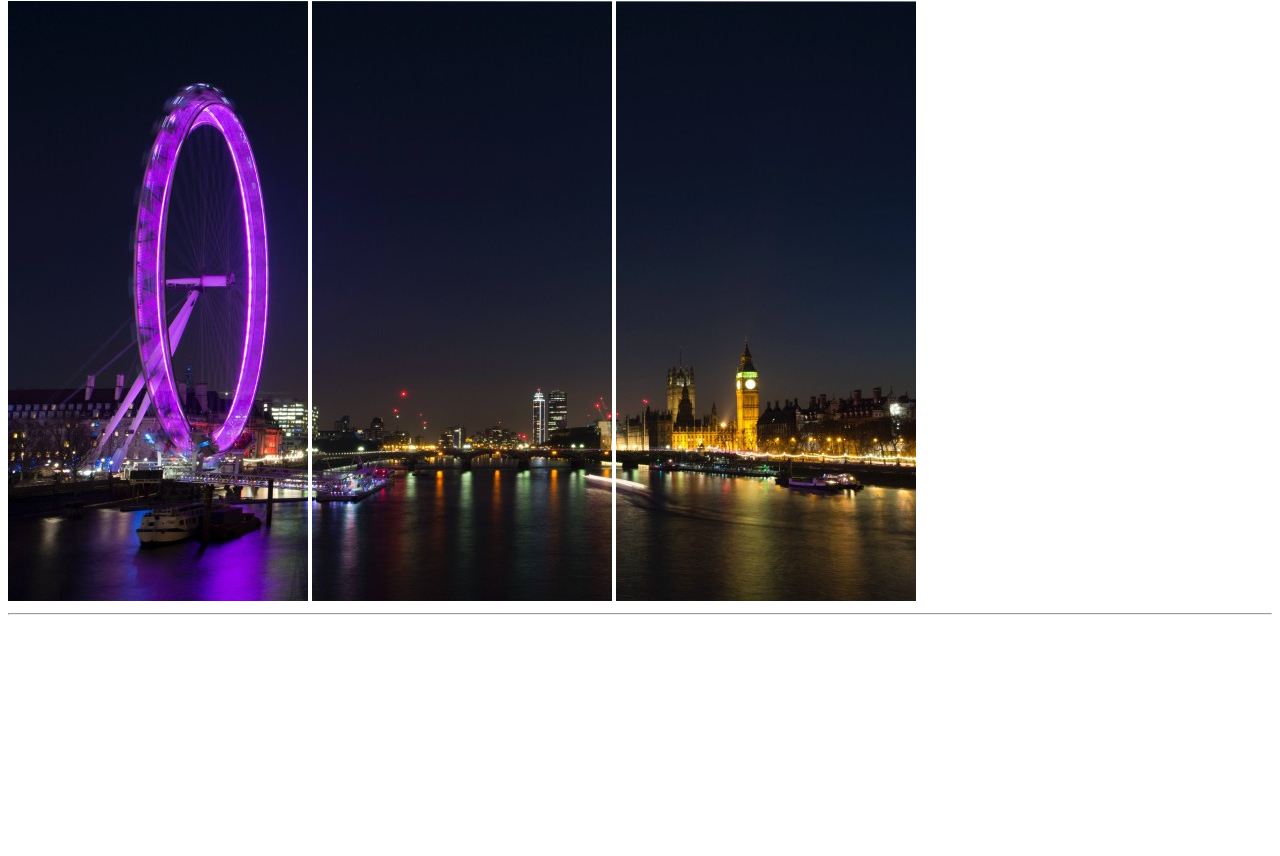
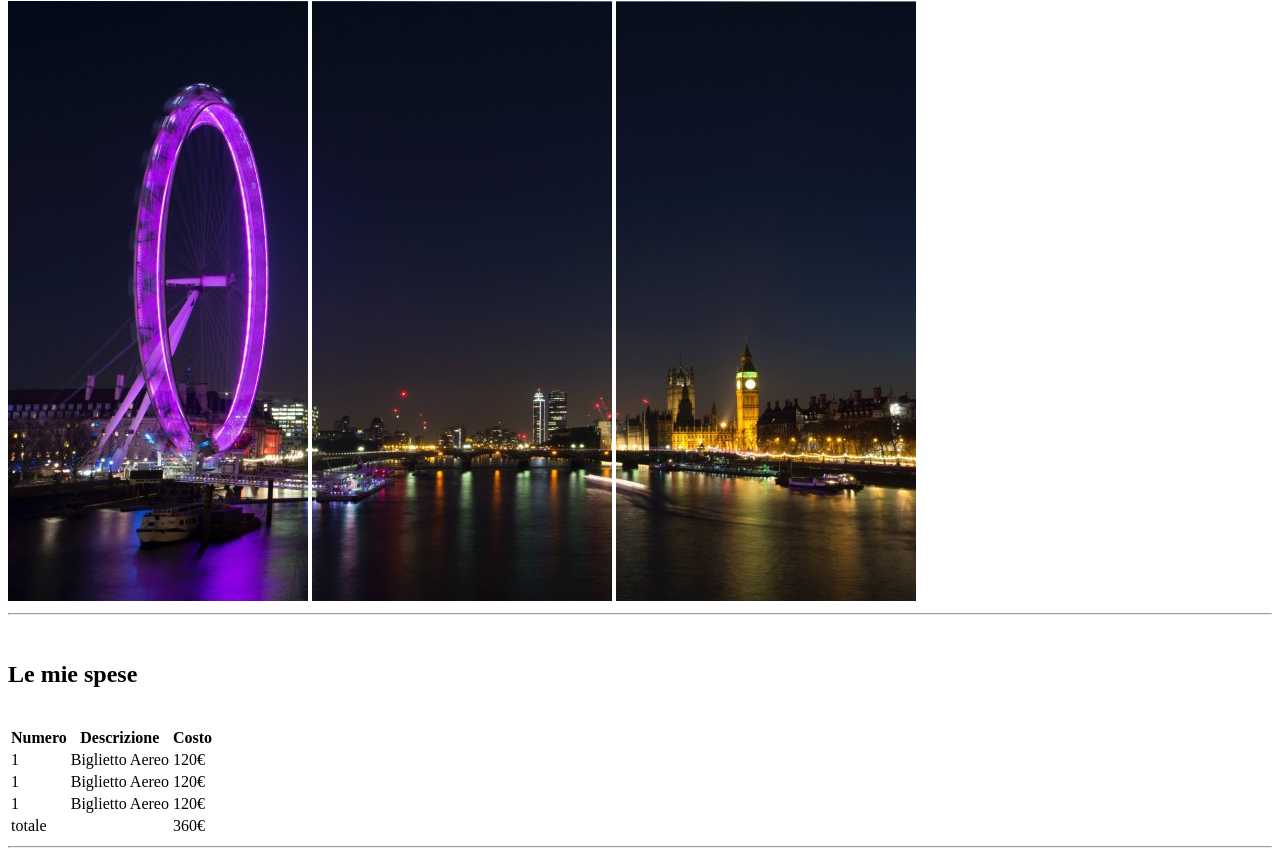
Before and after one commit to GianniC88/london-trip, a plain HTML site: page index.html in a window 1280 px wide. Shown: the part 79-935 px from the top of the page. Before the commit the page ends 800 px from the top, so only its background shows below. Drawn offline with Linux system fonts and the light colour scheme.

Commit message:
inserimento tabella

```diff
--- a/index.html
+++ b/index.html
@@ -12,13 +12,49 @@
     <img src="./img/pexels-bill-emrich-230794-0.jpg" alt="sfondo1">
     <img src="./img/pexels-bill-emrich-230794-1.jpg" alt="sfondo2">
     <img src="./img/pexels-bill-emrich-230794-2.jpg" alt="sfondo3">
-
     <!-- hr tag di testo che crea linea di separazione  -->
      <hr>
-
-
+    <!-- br tag comando di testo per andare a capo  -->
+     <br>
+     <h2>Le mie spese</h2>
+     <br>
+     <!-- table tag comando per tabella -->
+    <table>
+        <!-- tr tag per inserimento riga  -->
+        <tr>
+            <!-- th tag per 1 cella di intestazione tabella -->
+            <th>Numero </th>
+            <th>Descrizione </th>
+            <th>Costo</th>
+        </tr>
+        <tr>
+         <!-- td tag per inserimento di 1 cella (colonne)-->
+            <td>1</td>
+            <td>Biglietto Aereo</td>
+            <td>120€</td>
+        </tr>
+        <tr>
+         <!-- td tag per inserimento di 1 cella (colonne)-->
+            <td>1</td>
+            <td>Biglietto Aereo</td>
+            <td>120€</td>
+        </tr>
+        <tr>
+        <!-- td tag per inserimento di 1 cella (colonne)-->
+            <td>1</td>
+            <td>Biglietto Aereo</td>
+            <td>120€</td>
+        </tr>
+        <tr>
+            <td>totale</td>
+            <td></td>
+            <td>360€</td>
+        </tr>
+    </table>
+    <hr>
 
 
 
 </body>
+
 </html>
```
